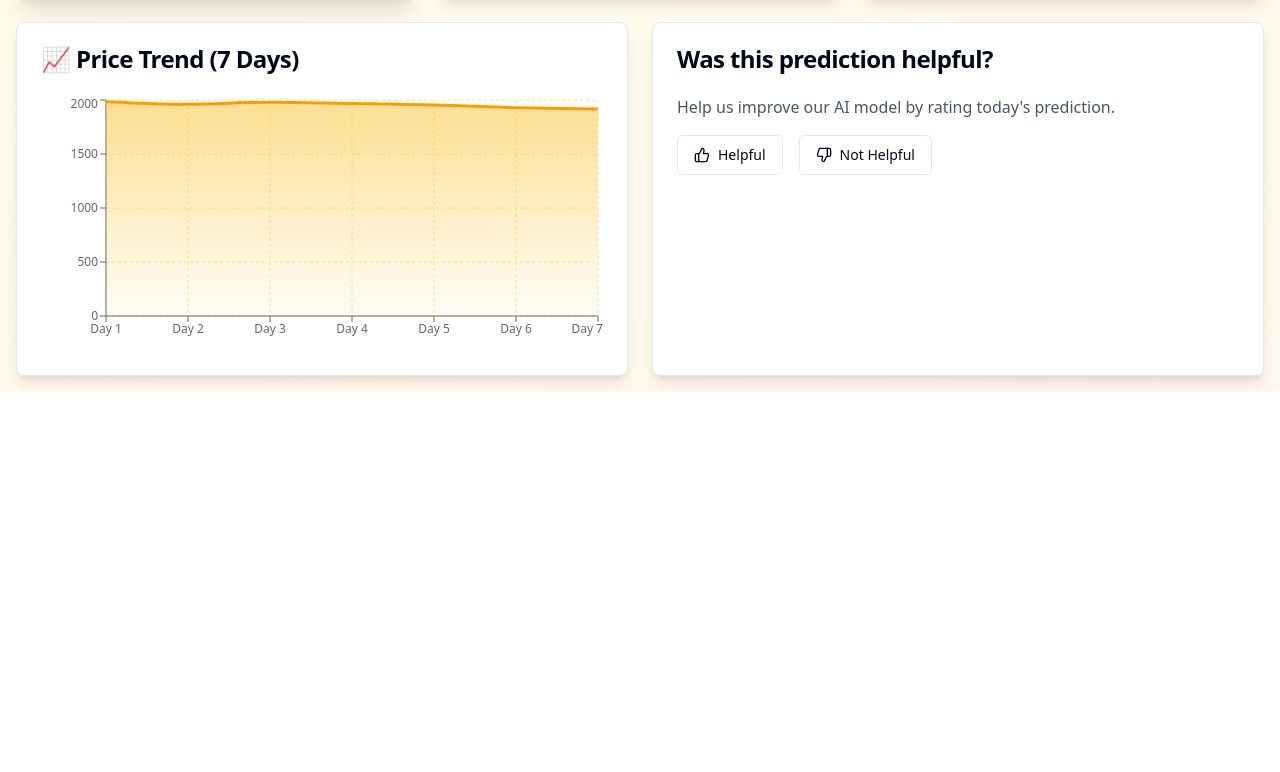
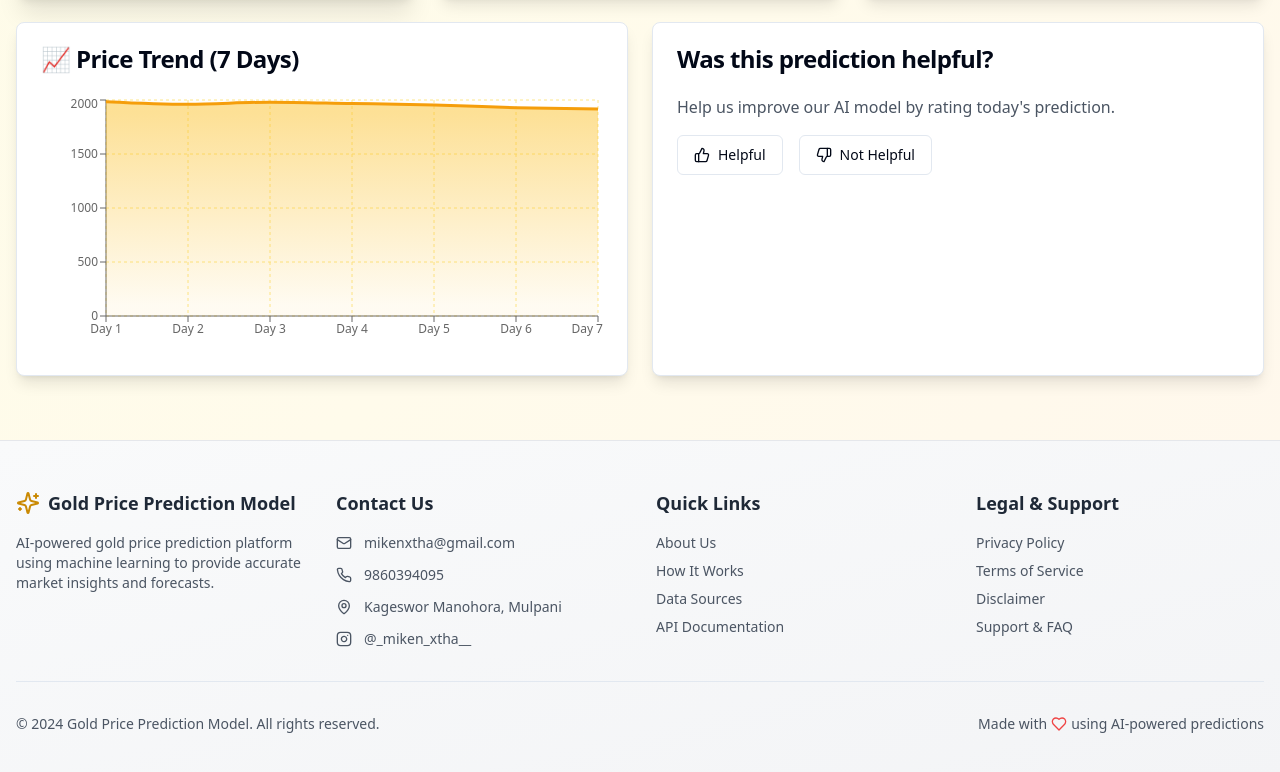
Before and after one commit to miken-shrestha/golden-horizon-predict, a React (Vite) app: page / in a window 1280 px wide. Shown: the part 538-1310 px from the top of the page. Before the commit the page ends 930 px from the top, so only its background shows below. Built offline with nearby package versions, Linux system fonts and the light colour scheme.

Commit message:
Add footer with contact information
Add a footer to the application with the provided contact information. Also, change the application's name from "Gold Price Oracle" to "Gold Price Prediction Model".

```diff
--- a/index.html
+++ b/index.html
@@ -4,11 +4,11 @@
   <head>
     <meta charset="UTF-8" />
     <meta name="viewport" content="width=device-width, initial-scale=1.0" />
-    <title>Gold Price Oracle - AI-Powered Predictions</title>
+    <title>Gold Price Prediction Model - AI-Powered Predictions</title>
     <meta name="description" content="AI-powered gold price prediction platform with machine learning insights and real-time market analysis" />
     <meta name="author" content="Lovable" />
 
-    <meta property="og:title" content="Gold Price Oracle - AI-Powered Predictions" />
+    <meta property="og:title" content="Gold Price Prediction Model - AI-Powered Predictions" />
     <meta property="og:description" content="Advanced gold price prediction using machine learning and market analysis" />
     <meta property="og:type" content="website" />
     <meta property="og:image" content="https://lovable.dev/opengraph-image-p98pqg.png" />
--- /dev/null
+++ b/src/components/Footer.tsx
@@ -0,0 +1,94 @@
+
+import React from 'react';
+import { Separator } from '@/components/ui/separator';
+import { Mail, Phone, MapPin, Instagram, Heart, Sparkles } from 'lucide-react';
+
+export const Footer = () => {
+  return (
+    <footer className="bg-gradient-to-br from-gray-50 to-gray-100 border-t border-gray-200 mt-12">
+      <div className="max-w-7xl mx-auto px-4 py-12">
+        <div className="grid grid-cols-1 md:grid-cols-2 lg:grid-cols-4 gap-8">
+
+          {/* About Section */}
+          <div className="space-y-4">
+            <div className="flex items-center gap-2">
+              <Sparkles className="h-6 w-6 text-yellow-600" />
+              <h3 className="text-lg font-semibold text-gray-800">Gold Price Prediction Model</h3>
+            </div>
+            <p className="text-gray-600 text-sm">
+              AI-powered gold price prediction platform using machine learning to provide accurate market insights and forecasts.
+            </p>
+          </div>
+
+          {/* Contact Information */}
+          <div className="space-y-4">
+            <h3 className="text-lg font-semibold text-gray-800">Contact Us</h3>
+            <div className="space-y-3">
+              <div className="flex items-center gap-3 text-gray-600">
+                <Mail className="h-4 w-4" />
+                <a href="mailto:mikenxtha@gmail.com" className="text-sm hover:text-yellow-600 transition-colors">
+                  mikenxtha@gmail.com
+                </a>
+              </div>
+              <div className="flex items-center gap-3 text-gray-600">
+                <Phone className="h-4 w-4" />
+                <a href="tel:9860394095" className="text-sm hover:text-yellow-600 transition-colors">
+                  9860394095
+                </a>
+              </div>
+              <div className="flex items-center gap-3 text-gray-600">
+                <MapPin className="h-4 w-4" />
+                <span className="text-sm">Kageswor Manohora, Mulpani</span>
+              </div>
+              <div className="flex items-center gap-3 text-gray-600">
+                <Instagram className="h-4 w-4" />
+                <a
+                  href="https://www.instagram.com/_miken_xtha__/?__pwa=1"
+                  target="_blank"
+                  rel="noopener noreferrer"
+                  className="text-sm hover:text-yellow-600 transition-colors"
+                >
+                  @_miken_xtha__
+                </a>
+              </div>
+            </div>
+          </div>
+
+          {/* Quick Links */}
+          <div className="space-y-4">
+            <h3 className="text-lg font-semibold text-gray-800">Quick Links</h3>
+            <div className="space-y-2">
+              <a href="#" className="block text-sm text-gray-600 hover:text-yellow-600 transition-colors">About Us</a>
+              <a href="#" className="block text-sm text-gray-600 hover:text-yellow-600 transition-colors">How It Works</a>
+              <a href="#" className="block text-sm text-gray-600 hover:text-yellow-600 transition-colors">Data Sources</a>
+              <a href="#" className="block text-sm text-gray-600 hover:text-yellow-600 transition-colors">API Documentation</a>
+            </div>
+          </div>
+
+          {/* Legal & Support */}
+          <div className="space-y-4">
+            <h3 className="text-lg font-semibold text-gray-800">Legal & Support</h3>
+            <div className="space-y-2">
+              <a href="#" className="block text-sm text-gray-600 hover:text-yellow-600 transition-colors">Privacy Policy</a>
+              <a href="#" className="block text-sm text-gray-600 hover:text-yellow-600 transition-colors">Terms of Service</a>
+              <a href="#" className="block text-sm text-gray-600 hover:text-yellow-600 transition-colors">Disclaimer</a>
+              <a href="#" className="block text-sm text-gray-600 hover:text-yellow-600 transition-colors">Support & FAQ</a>
+            </div>
+          </div>
+        </div>
+
+        <Separator className="my-8" />
+
+        {/* Bottom Section */}
+        <div className="flex flex-col md:flex-row justify-between items-center space-y-4 md:space-y-0">
+          <div className="text-sm text-gray-600">
+            © 2024 Gold Price Prediction Model. All rights reserved.
+          </div>
+          <div className="flex items-center gap-1 text-sm text-gray-600">
+            Made with <Heart className="h-4 w-4 text-red-500" /> using AI-powered predictions
+          </div>
+        </div>
+      </div>
+    </footer>
+  );
+};
--- a/src/components/GoldPriceDashboard.tsx
+++ b/src/components/GoldPriceDashboard.tsx
@@ -9,6 +9,7 @@ import { PriceChart } from './PriceChart';
 import { PredictionCard } from './PredictionCard';
 import { DataInputModule } from './DataInputModule';
 import { AIAssistant } from './AIAssistant';
+import { Footer } from './Footer';
 
 export const GoldPriceDashboard = () => {
   const [currentPrice, setCurrentPrice] = useState(2034.50);
@@ -49,15 +50,15 @@ export const GoldPriceDashboard = () => {
   };
 
   return (
-    <div className="min-h-screen bg-gradient-to-br from-yellow-50 via-amber-50 to-orange-50 p-4">
-      <div className="max-w-7xl mx-auto space-y-6">
+    <div className="min-h-screen bg-gradient-to-br from-yellow-50 via-amber-50 to-orange-50">
+      <div className="max-w-7xl mx-auto p-4 space-y-6">
 
         {/* Header */}
         <div className="text-center space-y-4">
           <div className="flex items-center justify-center gap-2">
             <Sparkles className="h-8 w-8 text-yellow-600" />
             <h1 className="text-4xl font-bold bg-gradient-to-r from-yellow-600 to-amber-600 bg-clip-text text-transparent">
-              Gold Price Oracle
+              Gold Price Prediction Model
             </h1>
             <Sparkles className="h-8 w-8 text-yellow-600" />
           </div>
@@ -208,6 +209,9 @@ export const GoldPriceDashboard = () => {
           </div>
         )}
       </div>
+
+      {/* Footer */}
+      <Footer />
     </div>
   );
 };
```
